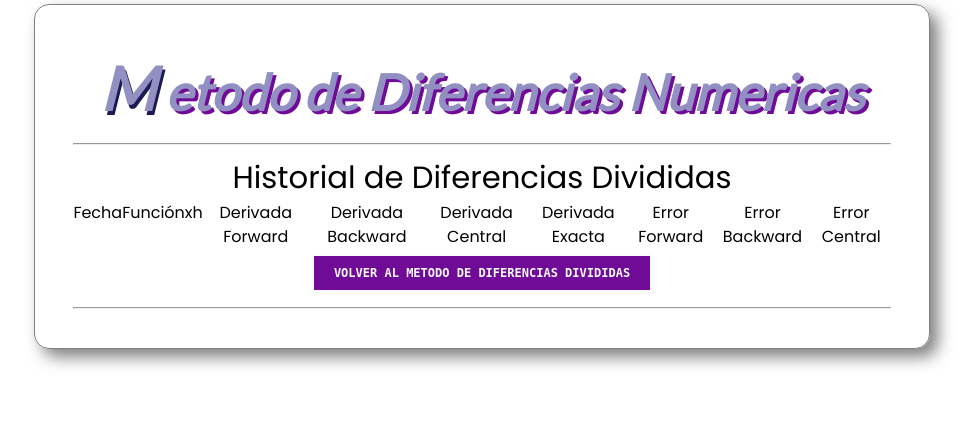
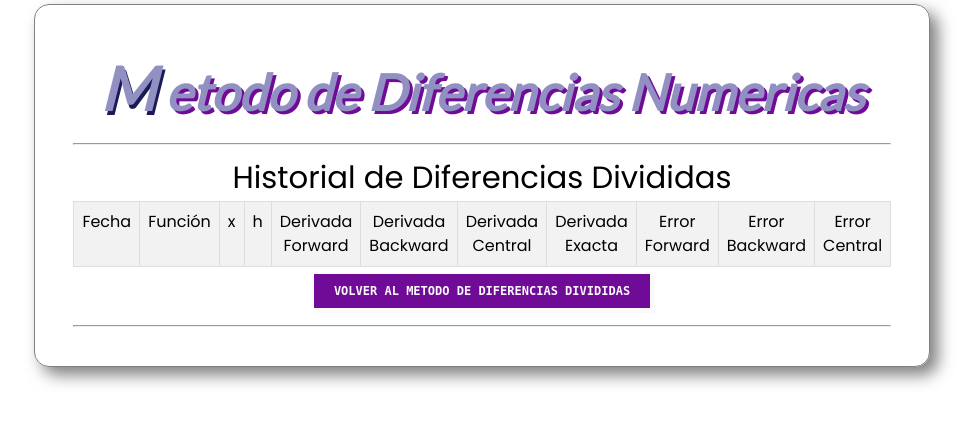
Before and after one commit to Lovoh17/M-todo-de-Bisecci-n, a Django app: page /historial/ in a window 1280 px wide. Shown: the part 149-573 px from the top of the page, without its empty margins (158-1137 px from the left). Run offline with Django 5.2, Linux system fonts and the light colour scheme; a user stored in the database is signed in; data that the repository does not hold is empty; some web fonts are replaced.

Commit message:
estilos tabla

```diff
--- a/Django_Metodo de Biseccion/Biseccion/myapp/static/CSS/SASS/_Containers.scss
+++ b/Django_Metodo de Biseccion/Biseccion/myapp/static/CSS/SASS/_Containers.scss
@@ -34,6 +34,22 @@
         font-family: map-get($map: $FontPack3, $key:Titulo );
         color: black;
     }
+}
+
+.calculo
+{
+    height: auto;
+    width: 70%;
+    padding: 3%;
+    border: 1px solid gray;
+    border-radius: 15px;
+    @extend .shadow-large;
+    p
+    {
+        font-family: map-get($map: $FontPack3, $key:Titulo );
+        color: black;
+    }
+
 }
 
 
--- a/Django_Metodo de Biseccion/Biseccion/myapp/templates/Biseccion/historial.html
+++ b/Django_Metodo de Biseccion/Biseccion/myapp/templates/Biseccion/historial.html
@@ -3,40 +3,41 @@
 
 {% block content %}
   <h2>Historial de Diferencias Divididas</h2>
-  <table>
+  <table style="border-collapse: collapse; width: 100%; border: 1px solid #ddd;">
     <thead>
-      <tr>
-        <th>Fecha</th>
-        <th>Función</th>
-        <th>x</th>
-        <th>h</th>
-        <th>Derivada Forward</th>
-        <th>Derivada Backward</th>
-        <th>Derivada Central</th>
-        <th>Derivada Exacta</th>
-        <th>Error Forward</th>
-        <th>Error Backward</th>
-        <th>Error Central</th>
-      </tr>
+        <tr style="background-color: #f2f2f2;">
+            <th style="padding: 8px; text-align: center; border: 1px solid #ddd;">Fecha</th>
+            <th style="padding: 8px; text-align: center; border: 1px solid #ddd;">Función</th>
+            <th style="padding: 8px; text-align: center; border: 1px solid #ddd;">x</th>
+            <th style="padding: 8px; text-align: center; border: 1px solid #ddd;">h</th>
+            <th style="padding: 8px; text-align: center; border: 1px solid #ddd;">Derivada Forward</th>
+            <th style="padding: 8px; text-align: center; border: 1px solid #ddd;">Derivada Backward</th>
+            <th style="padding: 8px; text-align: center; border: 1px solid #ddd;">Derivada Central</th>
+            <th style="padding: 8px; text-align: center; border: 1px solid #ddd;">Derivada Exacta</th>
+            <th style="padding: 8px; text-align: center; border: 1px solid #ddd;">Error Forward</th>
+            <th style="padding: 8px; text-align: center; border: 1px solid #ddd;">Error Backward</th>
+            <th style="padding: 8px; text-align: center; border: 1px solid #ddd;">Error Central</th>
+        </tr>
     </thead>
     <tbody>
-      {% for record in history %}
+        {% for record in history %}
         <tr>
-          <td>{{ record.created_at }}</td>
-          <td>{{ record.function }}</td>
-          <td>{{ record.x_value }}</td>
-          <td>{{ record.h_value }}</td>
-          <td>{{ record.derivada_fwd }}</td>
-          <td>{{ record.derivada_bwd }}</td>
-          <td>{{ record.derivada_cen }}</td>
-          <td>{{ record.derivada_exacta }}</td>
-          <td>{{ record.error_fwd }}</td>
-          <td>{{ record.error_bwd }}</td>
-          <td>{{ record.error_cen }}</td>
+            <td style="padding: 8px; text-align: center; border: 1px solid #ddd;">{{ record.created_at }}</td>
+            <td style="padding: 8px; text-align: center; border: 1px solid #ddd;">{{ record.function }}</td>
+            <td style="padding: 8px; text-align: center; border: 1px solid #ddd;">{{ record.x_value }}</td>
+            <td style="padding: 8px; text-align: center; border: 1px solid #ddd;">{{ record.h_value }}</td>
+            <td style="padding: 8px; text-align: center; border: 1px solid #ddd;">{{ record.derivada_fwd }}</td>
+            <td style="padding: 8px; text-align: center; border: 1px solid #ddd;">{{ record.derivada_bwd }}</td>
+            <td style="padding: 8px; text-align: center; border: 1px solid #ddd;">{{ record.derivada_cen }}</td>
+            <td style="padding: 8px; text-align: center; border: 1px solid #ddd;">{{ record.derivada_exacta }}</td>
+            <td style="padding: 8px; text-align: center; border: 1px solid #ddd;">{{ record.error_fwd }}</td>
+            <td style="padding: 8px; text-align: center; border: 1px solid #ddd;">{{ record.error_bwd }}</td>
+            <td style="padding: 8px; text-align: center; border: 1px solid #ddd;">{{ record.error_cen }}</td>
         </tr>
-      {% endfor %}
+        {% endfor %}
     </tbody>
-  </table>
+</table>
+
   <button class="butontest_boxshadow_Th"><a href="{% url 'diferencias_divididas' %}" class="btn btn-primary mt-4">Volver al Metodo de Diferencias Divididas</a></button>
   <br>
 {% endblock %}
```
Also changed, not shown: Django_Metodo de Biseccion/Biseccion/myapp/templates/Biseccion/calcular_biseccion.html (+14 -10 lines), Django_Metodo de Biseccion/Biseccion/myapp/templates/Biseccion/diferencias.html (+43 -28 lines), Django_Metodo de Biseccion/Biseccion/myapp/static/CSS/Style.css, 1 other file.
